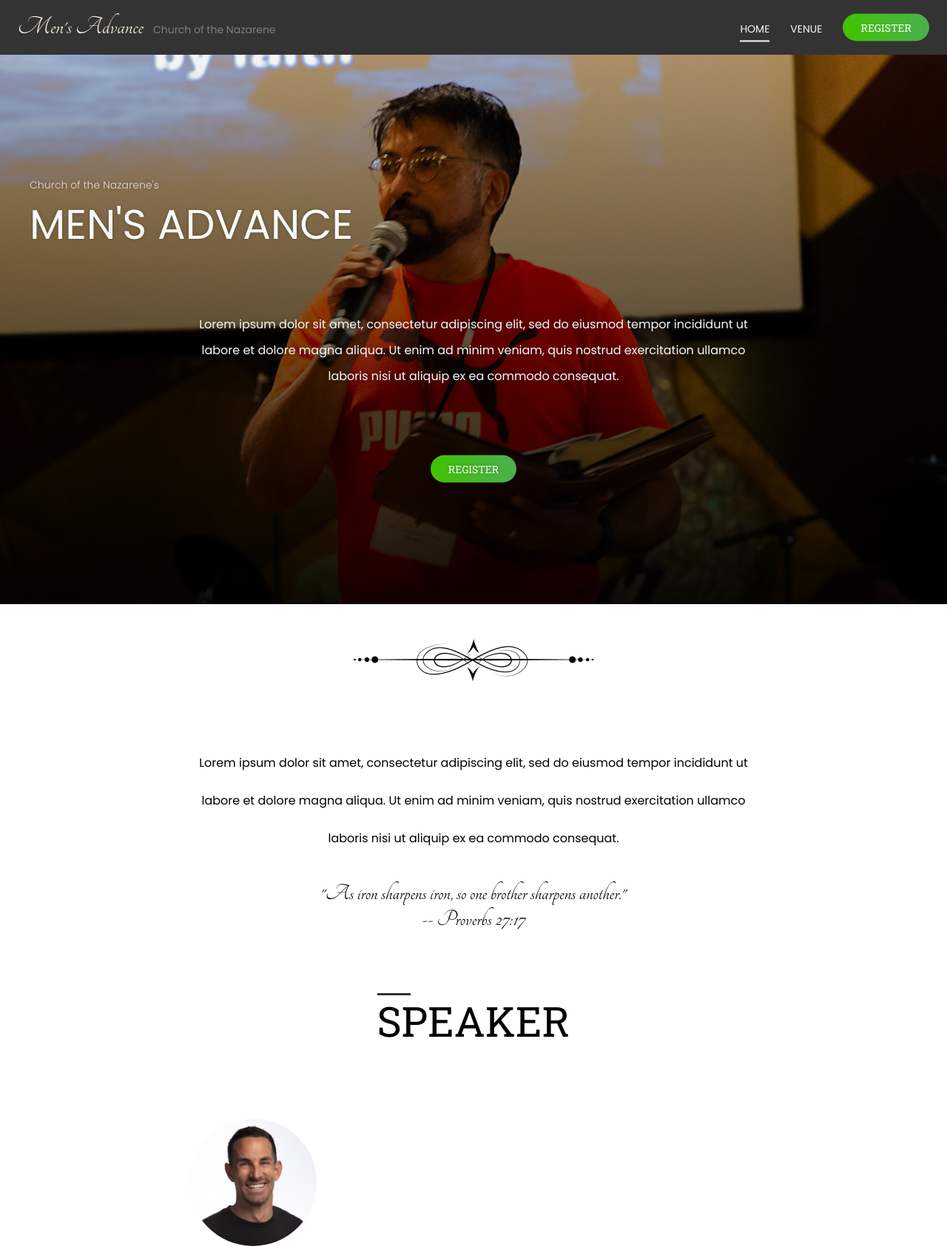
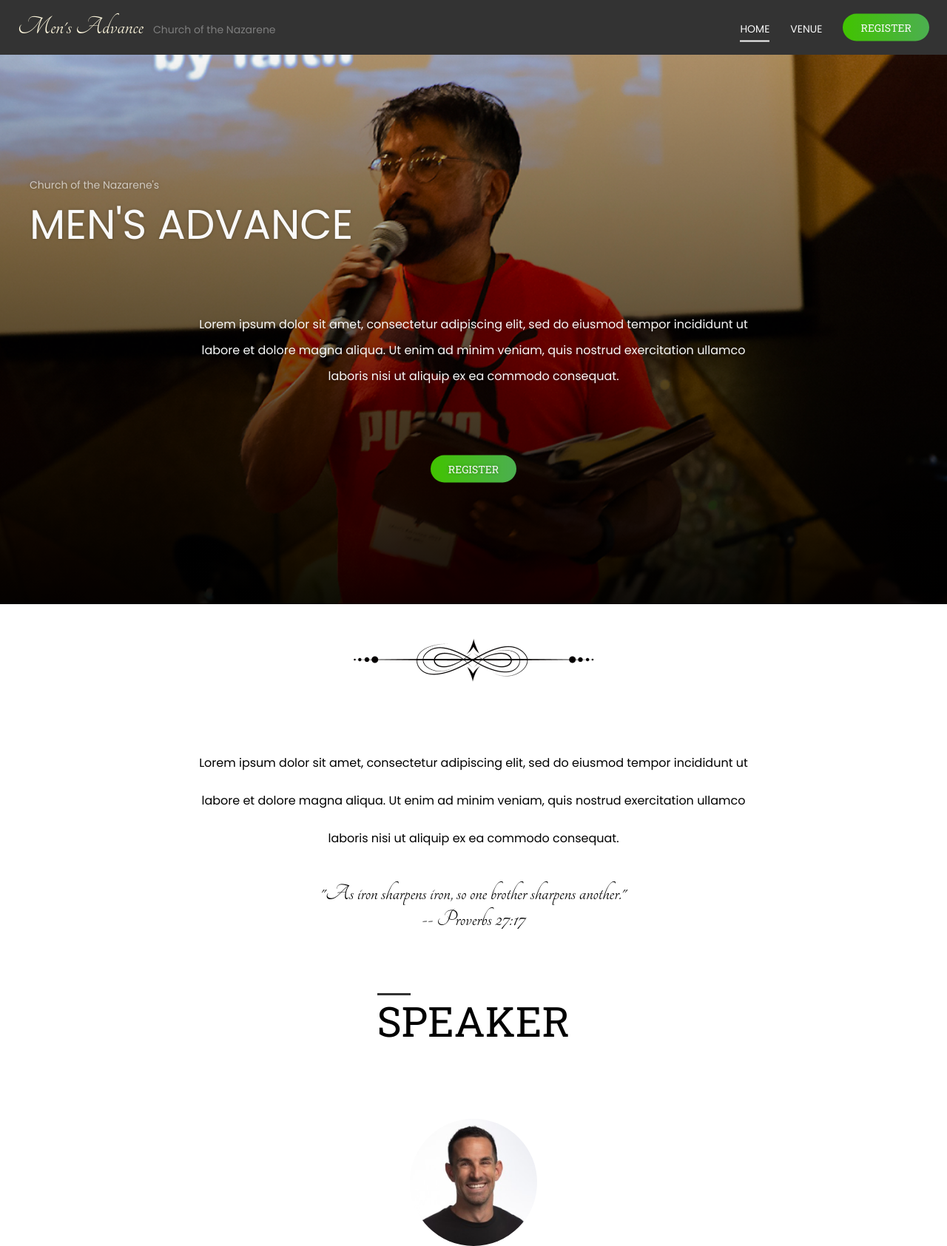
Before and after one commit to juliancoleman/mens-advance, a Jekyll site: the page built from index.html, in a window 1280 px wide. Shown: the whole page at 74% size. Built offline with Jekyll 4.4.1, drawn with Linux system fonts in a browser that asks for light colours.

Commit message:
center aligns speaker card

```diff
--- a/_sass/components/speaker-card.scss
+++ b/_sass/components/speaker-card.scss
@@ -1,6 +1,8 @@
 .speaker-card {
+  text-align: center;
+
   .speaker-avatar {
-    margin: 0;
+    margin: 0 auto;
     border-radius: 50%;
     height: 172px;
     width: 172px;
```
